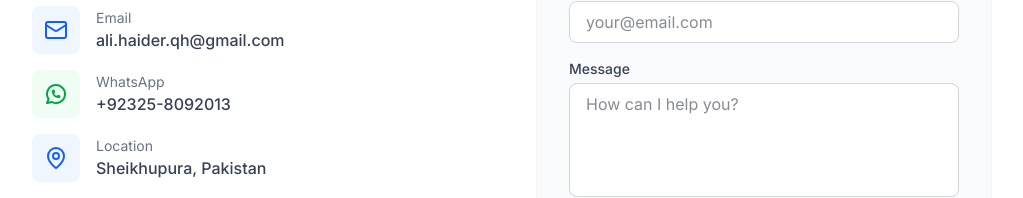
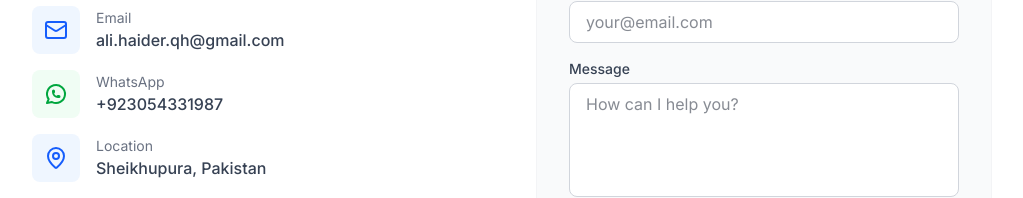
Before and after one commit to qh8773127-star/portfolio, a Next.js app: page / in a window 1280 px wide. Shown: the part 3526-3724 px from the top of the page, without its empty margins (128-1151 px from the left). Built offline with nearby package versions, Linux system fonts and the light colour scheme.

Commit message:
update: whatsapp number

```diff
--- a/app/components/Contact.tsx
+++ b/app/components/Contact.tsx
@@ -107,7 +107,7 @@ export default function Contact() {
                     rel="noopener noreferrer"
                     className="font-medium hover:text-green-600 dark:hover:text-green-400"
                   >
-                    +92325-8092013
+                    +923054331987
                   </a>
                 </div>
               </div>
```
